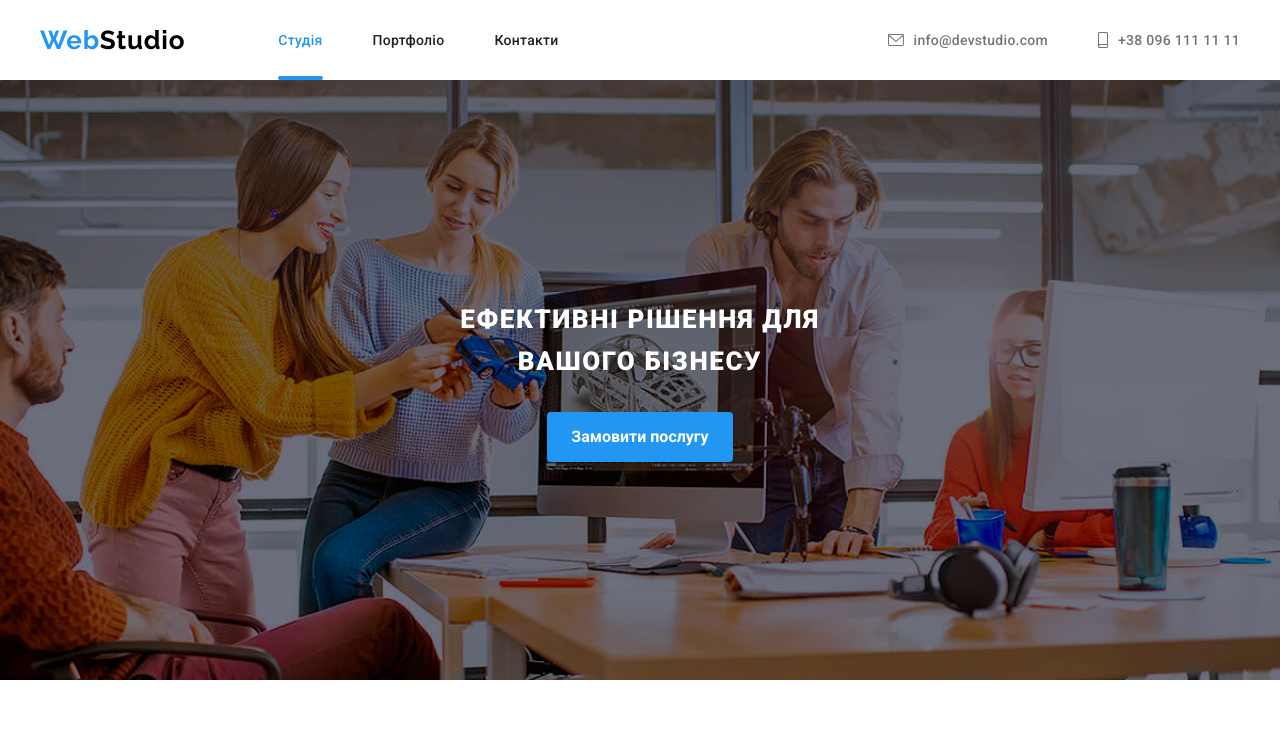
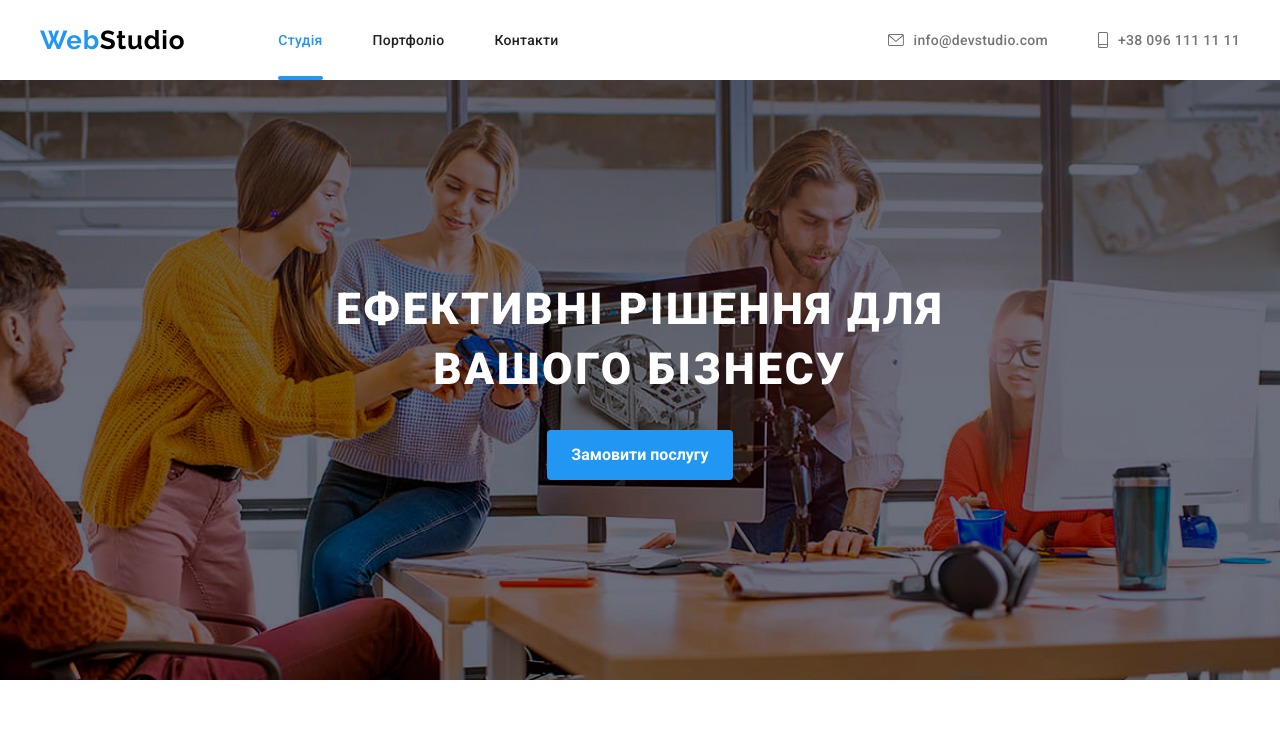
Before and after one commit to docent2005/homework-08, a plain HTML site: page index.html in a window 1280 px wide. Shown: the top 737 px of the page. Drawn offline with nearby package versions, Linux system fonts and the light colour scheme.

Commit message:
tqweqweqwe

```diff
--- a/sass/components/_sections.scss
+++ b/sass/components/_sections.scss
@@ -11,7 +11,7 @@
     background-image:
         linear-gradient(0deg, rgba(0, 0, 0, 0.2),
             rgba(0, 0, 0, 0.2), rgba(47, 48, 58, 0.4)),
-        url(../../image/Header\ img.jpg);
+        url(../image/Header\ img.jpg);
     background-position: center;
     background-repeat: no-repeat;
 
@@ -20,14 +20,14 @@
         max-width: 768px;
         background-image: linear-gradient(0deg, rgba(0, 0, 0, 0.2),
                 rgba(0, 0, 0, 0.2), rgba(47, 48, 58, 0.4)),
-                url(../../image/Header768.jpg);
+                url(../image/Header768.jpg);
     }
     @media screen and (min-width:1200px) {
         height: 600px;
         max-width: 1600px;
         background-image: linear-gradient(0deg, rgba(0, 0, 0, 0.2),
                     rgba(0, 0, 0, 0.2), rgba(47, 48, 58, 0.4)),
-                url(../../image/header1200.jpg);
+                url(../image/header1200.jpg);
     }
 }
 
@@ -39,8 +39,11 @@
     letter-spacing: 0.06em;
     text-transform: uppercase;
     margin-bottom: 30px;
-    @media screen and (min-width: 768px) {
-
+    @media screen and (min-width: 1200px) {
+        font-weight: 900;
+        font-size: 44px;
+        line-height: 136%;
+        letter-spacing: 0.06em;
     }
 }
 
```
Also changed, not shown: css/main.css, css/main.min.css, 2 other files.
